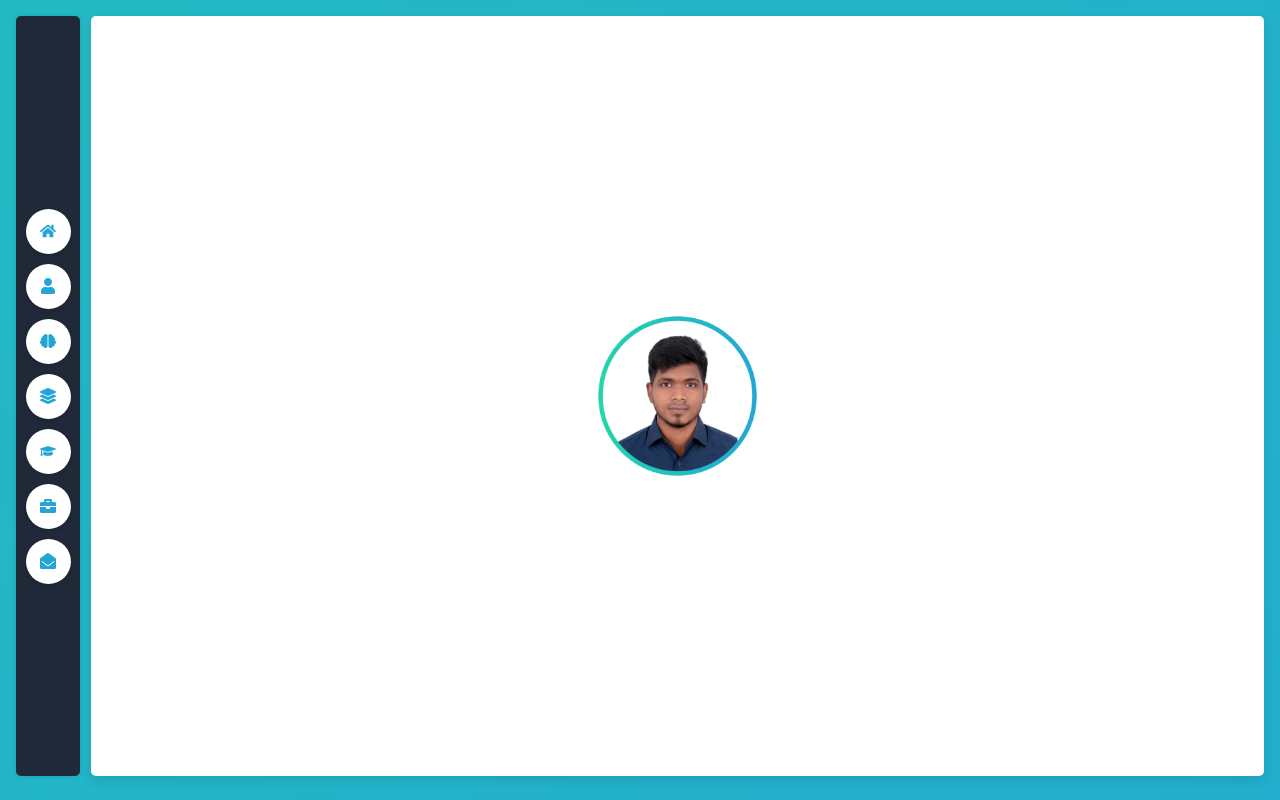
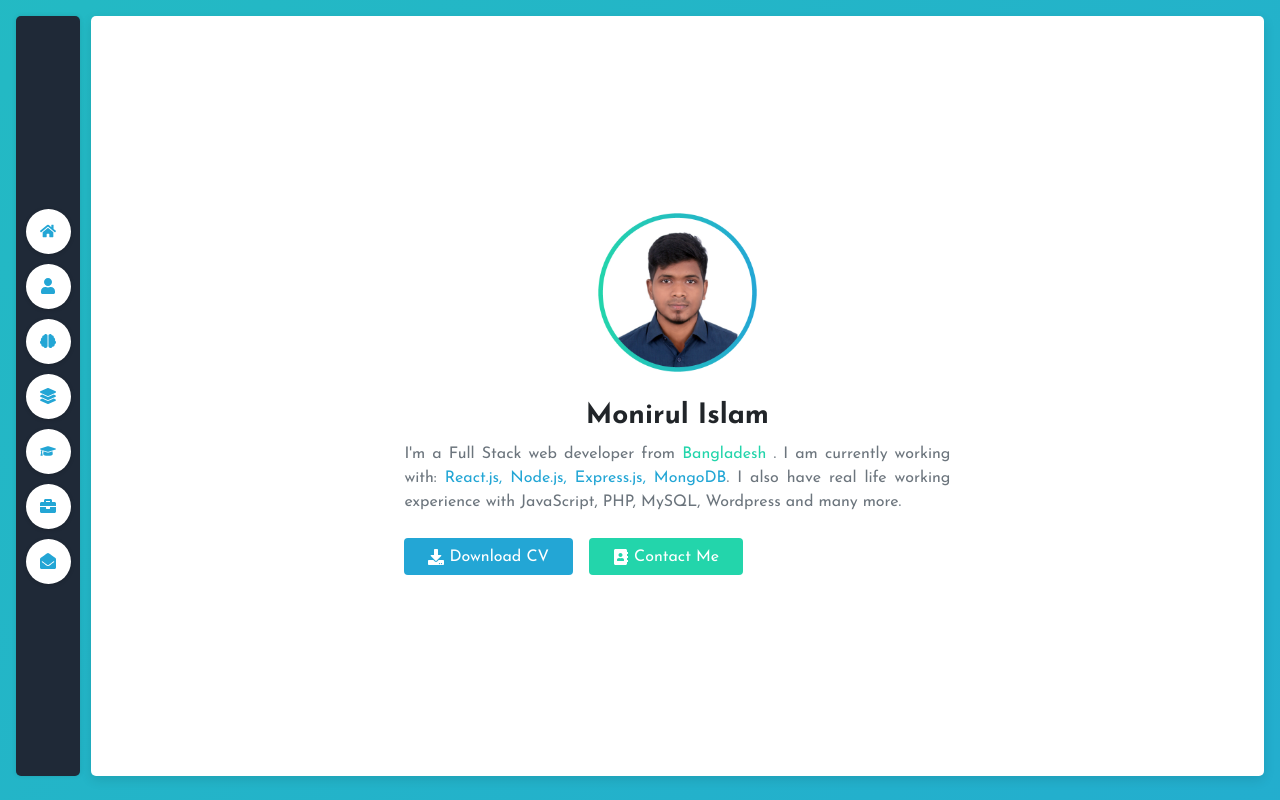
Before and after one commit to islam-monirul/monirul-islam-portfolio-web, a React (Create React App) app: page / in a window 1280 px wide. Built offline with nearby package versions, Linux system fonts and the light colour scheme.

Commit message:
homepage done

```diff
--- a/src/Pages/Homepage/Homepage.css
+++ b/src/Pages/Homepage/Homepage.css
@@ -1,9 +1,60 @@
 .maindp {
   width: 50%;
+}
+
+.customPrimaryText {
+  color: var(--colorPrimary);
+}
+.customSecondaryText {
+  color: var(--colorSecondary);
+}
+
+.introText {
+  text-align: justify;
+}
+
+.primaryBtn {
+  background-color: var(--colorPrimary);
+  border: none;
+  transition: all 0.5s ease;
+}
+
+.secondaryBtn {
+  background-color: var(--colorSecondary);
+  border: none;
+  transition: all 0.5s ease;
+}
+
+.primaryBtn:hover,
+.secondaryBtn:hover {
+  background-color: var(--colorGrey);
+}
+
+.primaryBtn:focus,
+.secondaryBtn:focus {
+  background-color: var(--colorGrey) !important;
+  box-shadow: none;
+  border: none;
 }
 
 @media screen and (min-width: 1000px) {
   .maindp {
     width: 15%;
   }
+
+  .introText {
+    width: 50%;
+  }
+
+  .buttonBox {
+    width: 50%;
+  }
 }
+
+@media screen and (max-width: 394px) {
+  .primaryBtn,
+  .secondaryBtn {
+    display: block;
+    width: 100%;
+  }
+}
--- a/src/Pages/Homepage/Homepage.js
+++ b/src/Pages/Homepage/Homepage.js
@@ -1,12 +1,50 @@
 import React from "react";
-import { Container, Image } from "react-bootstrap";
+import { Container, Image, Row, Button } from "react-bootstrap";
+import { FaAddressBook, FaDownload } from "react-icons/fa";
+import { useHistory } from "react-router";
 import logo from "../../images/mainDP.png";
 import "./Homepage.css";
 
 const Homepage = () => {
+  let history = useHistory();
+
   return (
     <Container>
       <Image src={logo} className="img-fluid d-block mx-auto maindp" />
+      <h3 className="fw-bold text-center mt-4">Monirul Islam</h3>
+      <Row className="d-flex justify-content-center">
+        <p className="text-secondary introText">
+          I'm a Full Stack web developer from{" "}
+          <span className="customSecondaryText">Bangladesh</span> . I am
+          currently working with:{" "}
+          <span className="customPrimaryText">
+            React.js, Node.js, Express.js, MongoDB
+          </span>
+          . I also have real life working experience with JavaScript, PHP,
+          MySQL, Wordpress and many more.
+        </p>
+      </Row>
+      <Row className="d-flex justify-content-center">
+        <div className="buttonBox">
+          <Button
+            className="primaryBtn me-3 px-4 my-2"
+            onClick={() =>
+              window.open(
+                "https://drive.google.com/file/d/1D1uGCZsROP9wMAswV6c3yTWhCf-irUO3/view?usp=sharing",
+                "_blank"
+              )
+            }
+          >
+            <FaDownload /> <span className="align-middle">Download CV</span>
+          </Button>
+          <Button
+            className="secondaryBtn px-4 my-2"
+            onClick={() => history.push("/contact")}
+          >
+            <FaAddressBook /> <span className="align-middle">Contact Me</span>
+          </Button>
+        </div>
+      </Row>
     </Container>
   );
 };
```
